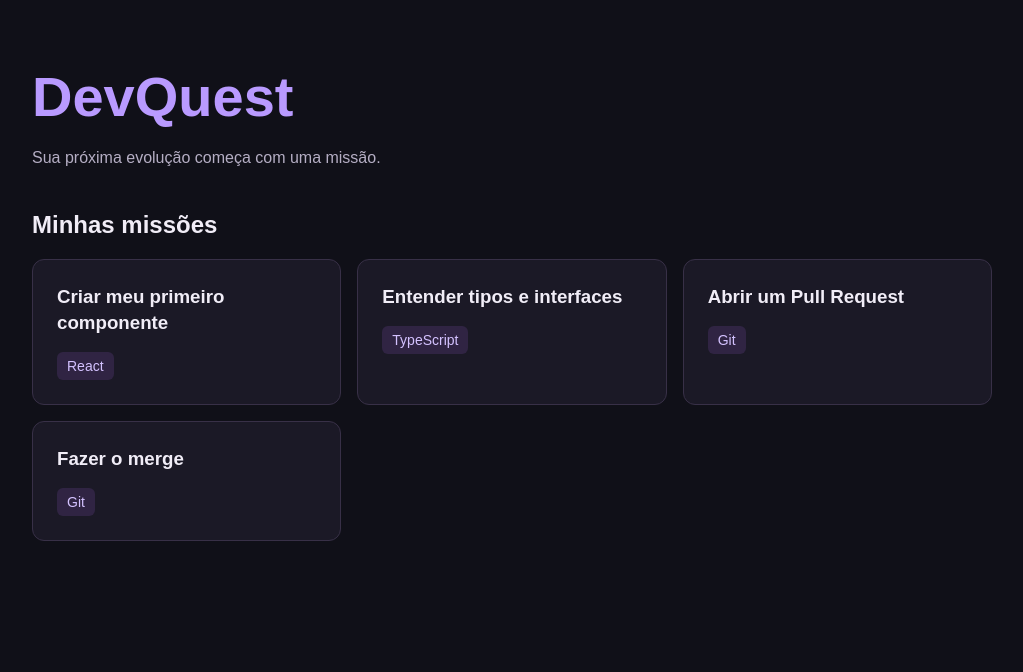
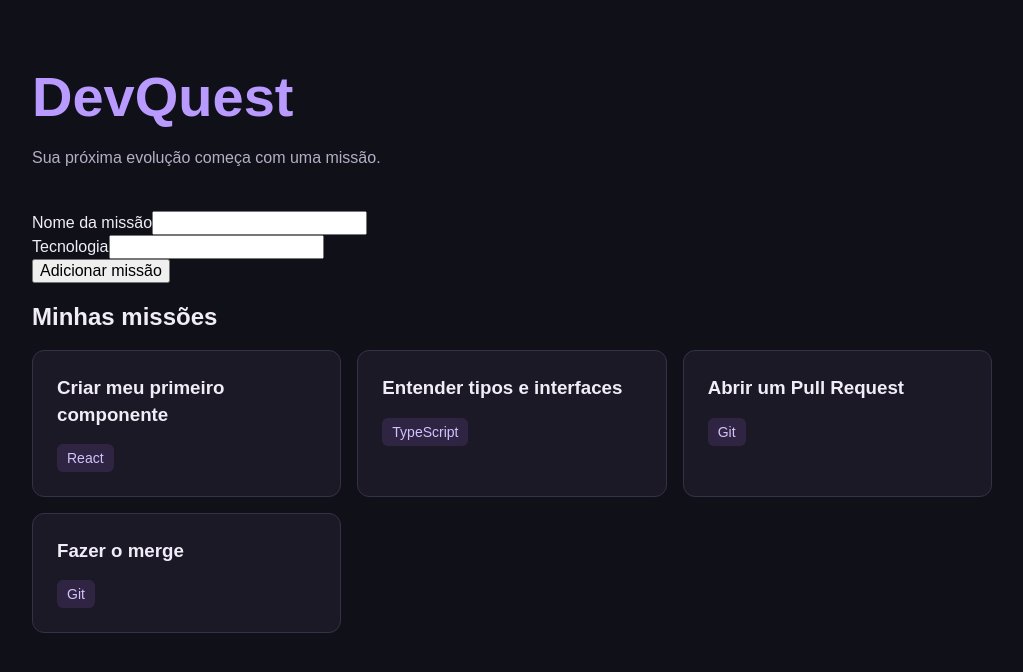
Before and after one commit to gohenj/devquest, a React (Vite) app: page / in a window 1280 px wide. Shown: the top 672 px of the page, without its empty margins (128-1151 px from the left). Built offline with nearby package versions, Linux system fonts and the light colour scheme.

Commit message:
feat: adiciona formulário de cadastro de missões

```diff
--- a/src/App.tsx
+++ b/src/App.tsx
@@ -1,8 +1,10 @@
 import "./App.css";
 import { MissionCard } from "./components/MissionCard";
 import type { Mission } from "./types/mission";
+import { useState } from "react";
+import type { FormEvent } from "react";
 
-const missions: Mission[] = [
+const initialMissions: Mission[] = [
   {
     id: 1,
     title: "Criar meu primeiro componente",
@@ -26,13 +28,65 @@ const missions: Mission[] = [
 ];
 
 function App() {
+  const [missions, setMissions] = useState<Mission[]>(initialMissions);
+  const [title, setTitle] = useState("");
+  const [technology, setTechnology] = useState("");
+  function handleSubmit(event: FormEvent<HTMLFormElement>) {
+    event.preventDefault();
+
+    const cleanTitle = title.trim();
+    const cleanTechnology = technology.trim();
+
+    if (!cleanTitle || !cleanTechnology) return;
+
+    setMissions((currentMissions) => {
+      const nextId =
+        Math.max(0, ...currentMissions.map((mission) => mission.id)) + 1;
+
+      return [
+        ...currentMissions,
+        {
+          id: nextId,
+          title: cleanTitle,
+          technology: cleanTechnology,
+        },
+      ];
+    });
+
+    setTitle("");
+    setTechnology("");
+  }
   return (
     <main className="devquest">
       <header>
         <h1>DevQuest</h1>
         <p>Sua próxima evolução começa com uma missão.</p>
       </header>
+      <form onSubmit={handleSubmit}>
+        <div>
+          <label htmlFor="mission-title">Nome da missão</label>
+          <input
+            id="mission-title"
+            type="text"
+            value={title}
+            onChange={(event) => setTitle(event.target.value)}
+            required
+          />
+        </div>
 
+        <div>
+          <label htmlFor="mission-technology">Tecnologia</label>
+          <input
+            id="mission-technology"
+            type="text"
+            value={technology}
+            onChange={(event) => setTechnology(event.target.value)}
+            required
+          />
+        </div>
+
+        <button type="submit">Adicionar missão</button>
+      </form>
       <section aria-labelledby="missions-title">
         <h2 id="missions-title">Minhas missões</h2>
 
```
